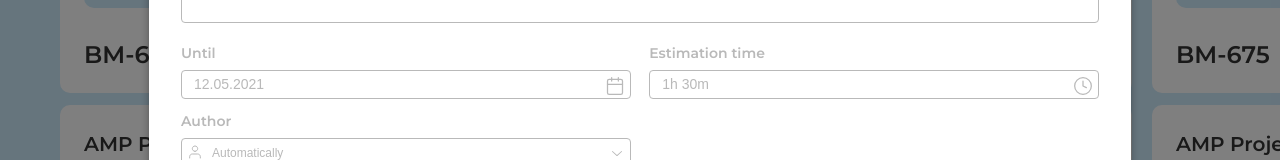
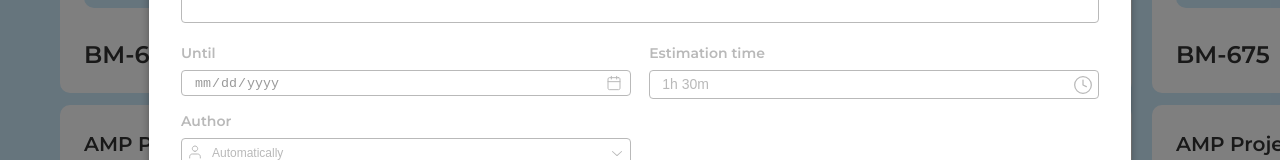
Before and after one commit to Poznalex/my-crm-main, a Vue app: page / in a window 1280 px wide. Both pictures are taken after a click on the button "Create task". Shown: the part 443-603 px from the top of the page. Built offline with nearby package versions, Linux system fonts and the light colour scheme.

Commit message:
change date for untill input

```diff
--- a/src/components/TaskCard/CreateTaskForm.css
+++ b/src/components/TaskCard/CreateTaskForm.css
@@ -60,10 +60,15 @@ textarea::placeholder {
     width: 100%;
 }
 
-.until-calendar {
-    position: absolute;
-    top: 6px;
-    right: 6px;
+.until-input {
+    padding: 3.5px 12px;
+    color: #999;
+}
+
+input[type='date']::-webkit-calendar-picker-indicator {
+    display: block;
+    background: url('/src/assets/images/card/calendar.svg') no-repeat;
+    margin-right: -6px;
     cursor: pointer;
 }
 
@@ -209,7 +214,7 @@ textarea::placeholder {
 
     .estimation-clock {
         position: absolute;
-        top: 6px;
+        top: 5px;
         cursor: pointer;
         width: 20px;
         height: 20px;
--- a/src/components/TaskCard/CreateTaskForm.vue
+++ b/src/components/TaskCard/CreateTaskForm.vue
@@ -31,18 +31,7 @@
                     <!-- datapicker will be realised in a next task-->
                     <label class="until-title" for="until">Until</label>
                     <div class="until-container">
-                        <input
-                            class="until-input"
-                            type="text"
-                            name="until"
-                            placeholder="12.05.2021"
-                        />
-                        <img
-                            class="until-calendar"
-                            alt="calendar"
-                            src="/src/assets/images/card/calendar.svg
-                        "
-                        />
+                        <input class="until-input" name="until" type="date" />
                     </div>
                 </div>
                 <div class="estimation">
```
